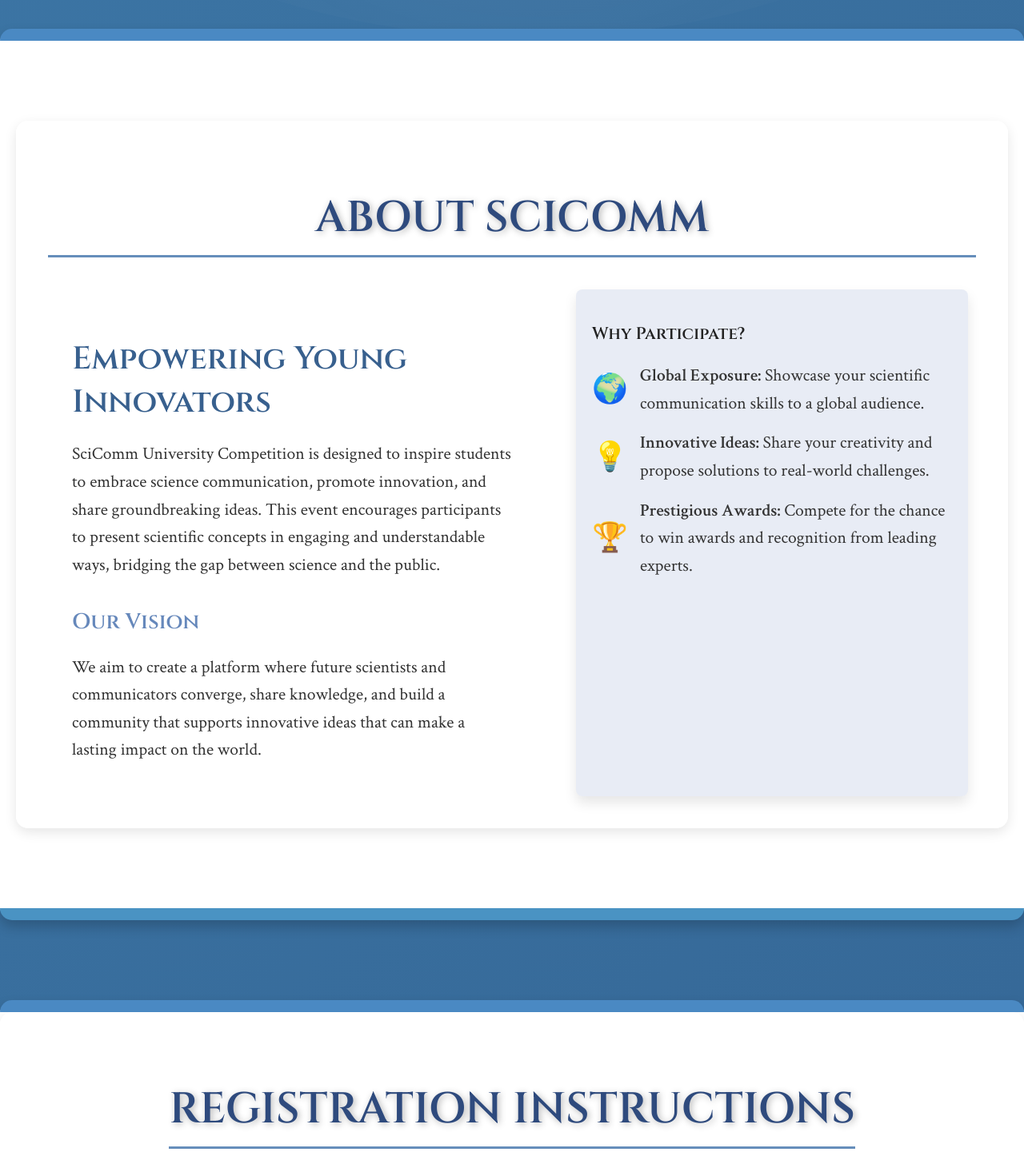
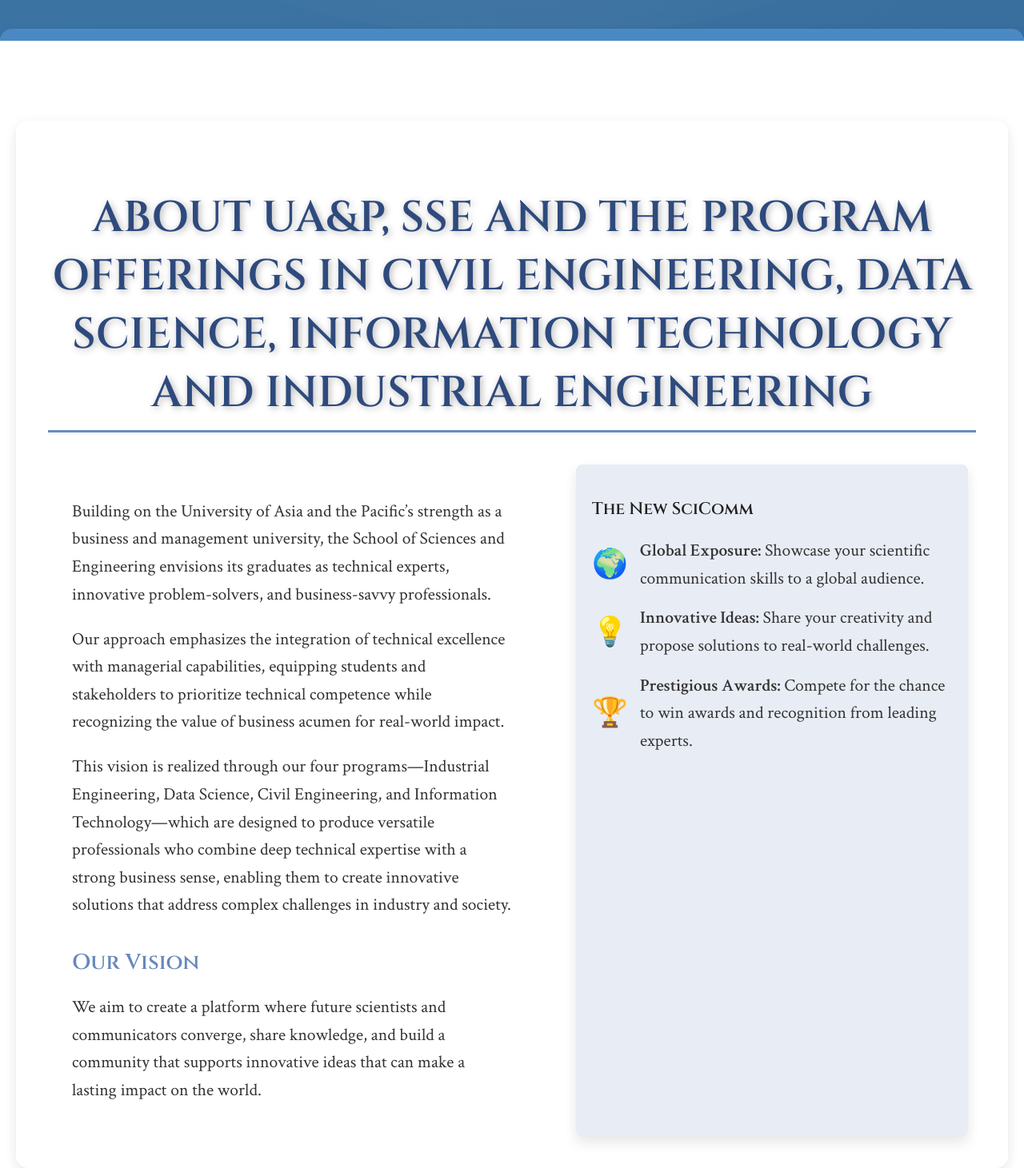
Before and after one commit to VeinZzz/SciComm-2024-Website, a Flask app: page / in a window 1280 px wide. Shown: the part 939-2400 px from the top of the page at 80% size. Run offline with Flask 3, Linux system fonts and the light colour scheme; some libraries are stand-ins or nearby versions.

Commit message:
Made changes again in index.html

```diff
--- a/templates/index.html
+++ b/templates/index.html
@@ -57,13 +57,18 @@
     <!-- About Section -->
     <section id="about-scicomm" class="about-section">
         <div class="about-container">
-            <h2>About SciComm</h2>
+            <h2>About UA&P, SSE and the program offerings in Civil Engineering, Data Science, Information Technology and Industrial Engineering</h2>
             <div class="about-content">
                 <!-- Left Section: Purpose & Message -->
                 <div class="about-message">
-                    <h3>Empowering Young Innovators</h3>
                     <p>
-                        SciComm University Competition is designed to inspire students to embrace science communication, promote innovation, and share groundbreaking ideas. This event encourages participants to present scientific concepts in engaging and understandable ways, bridging the gap between science and the public.
+                        Building on the University of Asia and the Pacific’s strength as a business and management university, the School of Sciences and Engineering envisions its graduates as technical experts, innovative problem-solvers, and business-savvy professionals.
+                    </p>
+                    <p>
+                        Our approach emphasizes the integration of technical excellence with managerial capabilities, equipping students and stakeholders to prioritize technical competence while recognizing the value of business acumen for real-world impact.
+                    </p>
+                    <p>
+                        This vision is realized through our four programs—Industrial Engineering, Data Science, Civil Engineering, and Information Technology—which are designed to produce versatile professionals who combine deep technical expertise with a strong business sense, enabling them to create innovative solutions that address complex challenges in industry and society.
                     </p>
                     <h4>Our Vision</h4>
                     <p>
@@ -73,7 +78,7 @@
 
                 <!-- Right Section: Interactive Highlights -->
                 <div class="about-highlights">
-                    <h3>Why Participate?</h3>
+                    <h3>The New SciComm</h3>
                     <ul class="highlight-list">
                         <li>
                             <div class="highlight-icon">🌍</div>
```
